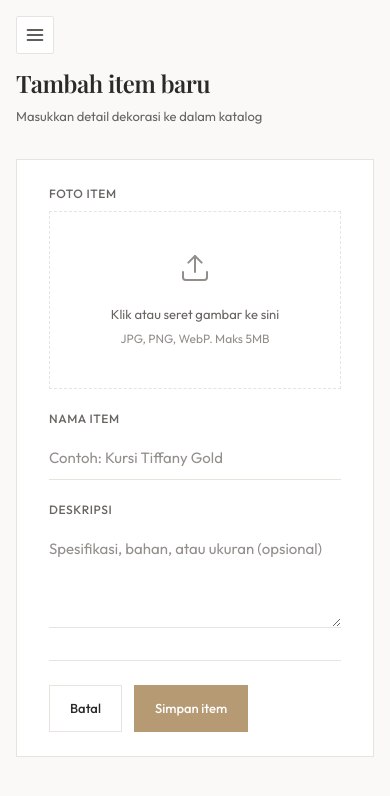
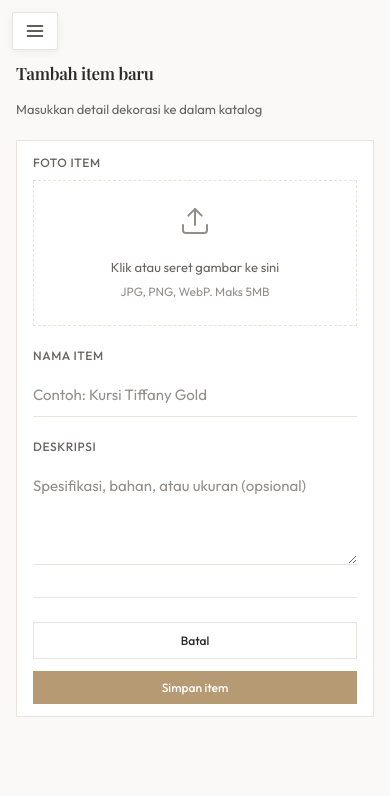
Before and after one commit to Paytheculture/Luwes, a Next.js app in the folder frontend/: page /items/tambah in a window 390 px wide. Shown: the top 796 px of the page. Built offline with nearby package versions, Linux system fonts and the light colour scheme; no server answers; a web font is replaced by a local one.

Commit message:
responsive: complete mobile and tablet responsive overhaul

```diff
--- a/frontend/app/globals.css
+++ b/frontend/app/globals.css
@@ -1075,71 +1075,260 @@ tbody tr:hover {
 .mobile-toggle {
   display: none;
   position: fixed;
-  top: var(--sp-4);
-  left: var(--sp-4);
+  top: var(--sp-3);
+  left: var(--sp-3);
   z-index: 150;
   background: var(--bg-surface);
   border: 1px solid var(--border);
   border-radius: var(--radius-sm);
-  padding: var(--sp-2);
+  padding: var(--sp-2) var(--sp-3);
   color: var(--text-primary);
+  box-shadow: 0 2px 8px rgba(0, 0, 0, 0.06);
+}
+
+/* Sidebar overlay for mobile */
+.sidebar-overlay {
+  display: none;
 }
 
 /* ==============================
-   Responsive
+   Responsive: Tablet (1024px)
+   ============================== */
+
+@media (max-width: 1024px) {
+  .main-content {
+    padding: var(--sp-6) var(--sp-6);
+  }
+
+  .card {
+    padding: var(--sp-5) var(--sp-6);
+  }
+
+  .stats-row {
+    grid-template-columns: repeat(2, 1fr);
+  }
+
+  .item-grid {
+    grid-template-columns: repeat(auto-fill, minmax(160px, 1fr));
+    gap: var(--sp-3);
+  }
+}
+
+/* ==============================
+   Responsive: Mobile (768px)
    ============================== */
 
 @media (max-width: 768px) {
   .mobile-toggle {
     display: flex;
+    align-items: center;
+    gap: var(--sp-2);
   }
 
   .sidebar {
     transform: translateX(-100%);
+    box-shadow: none;
   }
 
   .sidebar.open {
     transform: translateX(0);
+    box-shadow: 8px 0 30px rgba(0, 0, 0, 0.08);
   }
 
   .main-content {
     margin-left: 0;
-    padding: var(--sp-6) var(--sp-4);
-    padding-top: var(--sp-16);
+    padding: var(--sp-4) var(--sp-4);
+    padding-top: 60px;
+    max-width: 100%;
   }
 
+  /* Page header stacks on mobile */
   .page-header {
     flex-direction: column;
+    gap: var(--sp-3);
+    margin-bottom: var(--sp-5);
   }
 
+  .page-header h2 {
+    font-size: var(--text-xl);
+  }
+
+  .page-header > div:last-child {
+    display: flex;
+    flex-wrap: wrap;
+    gap: var(--sp-2);
+    width: 100%;
+  }
+
+  .page-header > div:last-child .btn {
+    flex: 1;
+    justify-content: center;
+    min-width: 0;
+  }
+
+  /* Cards get tighter padding */
+  .card {
+    padding: var(--sp-4) var(--sp-5);
+  }
+
+  /* Forms go single column */
   .form-row {
     grid-template-columns: 1fr;
+    gap: var(--sp-4);
   }
 
+  /* Detail grid stacks */
   .detail-grid {
     grid-template-columns: 1fr;
+    gap: var(--sp-4);
   }
 
+  /* Stats: 2 column on tablet-ish mobile */
   .stats-row {
     grid-template-columns: 1fr 1fr;
+    gap: var(--sp-3);
   }
 
+  .stat-card {
+    padding: var(--sp-4) var(--sp-5);
+  }
+
+  .stat-card .stat-value {
+    font-size: var(--text-xl);
+  }
+
+  /* Item grid: 2 columns */
   .item-grid {
-    grid-template-columns: repeat(auto-fill, minmax(140px, 1fr));
+    grid-template-columns: repeat(2, 1fr);
+    gap: var(--sp-3);
+  }
+
+  .item-card-body {
+    padding: var(--sp-2) var(--sp-3);
+  }
+
+  .item-card-body h4 {
+    font-size: var(--text-xs);
+  }
+
+  /* Table becomes horizontally scrollable */
+  .table-container {
+    overflow-x: auto;
+    -webkit-overflow-scrolling: touch;
   }
 
   table {
-    font-size: var(--text-xs);
+    min-width: 560px;
   }
 
   thead th, tbody td {
     padding: var(--sp-3);
+    font-size: var(--text-xs);
+  }
+
+  /* Table toolbar stacks */
+  .table-toolbar {
+    flex-direction: column;
+    align-items: stretch;
+    gap: var(--sp-3);
+    padding: var(--sp-3) var(--sp-4);
+  }
+
+  .table-toolbar input,
+  .table-toolbar select {
+    max-width: 100%;
+  }
+
+  /* Modal responsive */
+  .modal {
+    padding: var(--sp-5);
+    margin: var(--sp-4);
+  }
+
+  /* Selected items list */
+  .selected-item-row {
+    gap: var(--sp-2);
+    padding: var(--sp-2) 0;
+  }
+
+  .selected-item-thumb {
+    width: 40px;
+    height: 30px;
+  }
+
+  /* Upload zone */
+  .upload-zone {
+    padding: var(--sp-6) var(--sp-4);
+  }
+
+  /* Toast positioning */
+  .toast {
+    left: var(--sp-4);
+    right: var(--sp-4);
+    bottom: var(--sp-4);
+    max-width: none;
+  }
+
+  /* Form actions become full width */
+  .form-actions {
+    flex-direction: column;
+    gap: var(--sp-3);
+  }
+
+  .form-actions .btn {
+    width: 100%;
+    justify-content: center;
+  }
+
+  /* Qty input in item cards */
+  .item-card input[type="number"] {
+    font-size: 14px;
+    padding: 6px 8px 6px 34px;
   }
 }
+
+/* ==============================
+   Responsive: Small phone (480px)
+   ============================== */
 
 @media (max-width: 480px) {
   .stats-row {
     grid-template-columns: 1fr;
+    gap: var(--sp-2);
+  }
+
+  .stat-card {
+    padding: var(--sp-3) var(--sp-4);
+  }
+
+  .item-grid {
+    grid-template-columns: repeat(2, 1fr);
+    gap: var(--sp-2);
+  }
+
+  .item-card-img {
+    aspect-ratio: 1 / 1;
+  }
+
+  .page-header h2 {
+    font-size: var(--text-lg);
+  }
+
+  .btn {
+    padding: var(--sp-2) var(--sp-4);
+    font-size: var(--text-xs);
+  }
+
+  .card {
+    padding: var(--sp-3) var(--sp-4);
+  }
+
+  .brand-name {
+    font-size: 1.1rem;
+  }
+
+  .brand-tagline {
+    font-size: 0.5rem;
   }
 }
 
@@ -1168,3 +1357,27 @@ a:focus:not(:focus-visible),
 input:focus:not(:focus-visible) {
   outline: none;
 }
+
+/* ==============================
+   Touch-friendly: minimum 44px tap targets
+   ============================== */
+
+@media (pointer: coarse) {
+  .sidebar-nav a {
+    padding: var(--sp-4) var(--sp-4);
+    min-height: 44px;
+  }
+
+  .btn {
+    min-height: 44px;
+  }
+
+  .btn-icon {
+    min-width: 44px;
+    min-height: 44px;
+  }
+
+  tbody td {
+    padding: var(--sp-4) var(--sp-3);
+  }
+}
```
